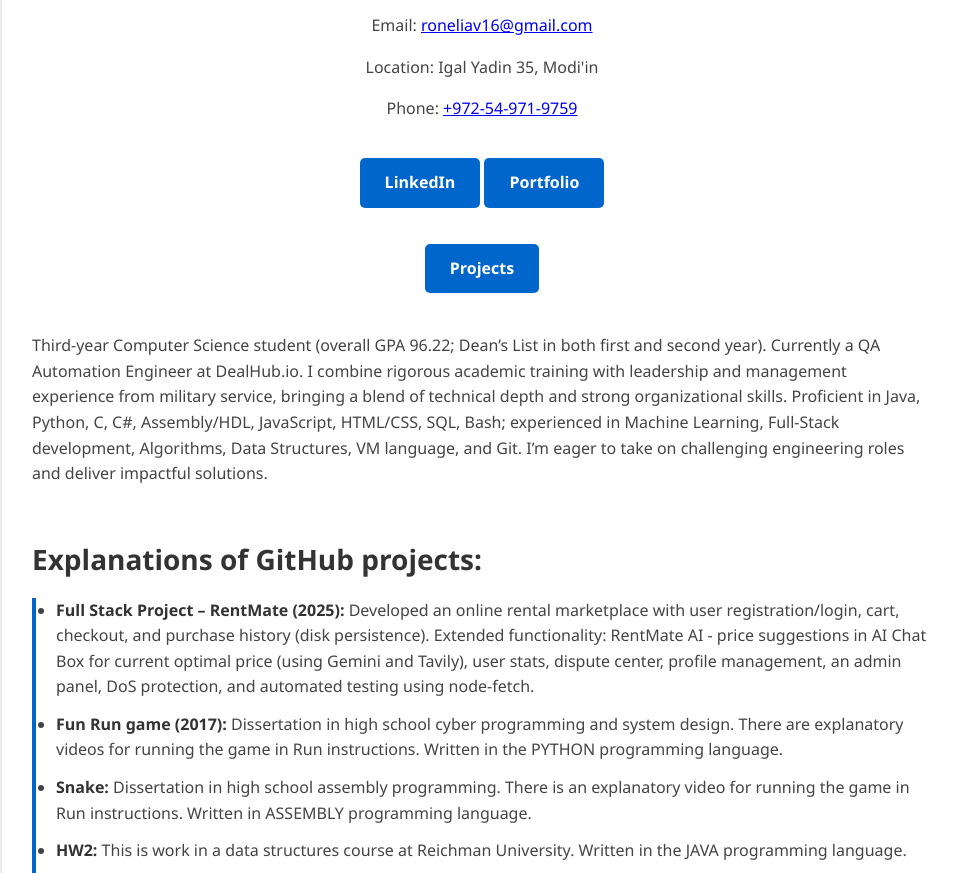
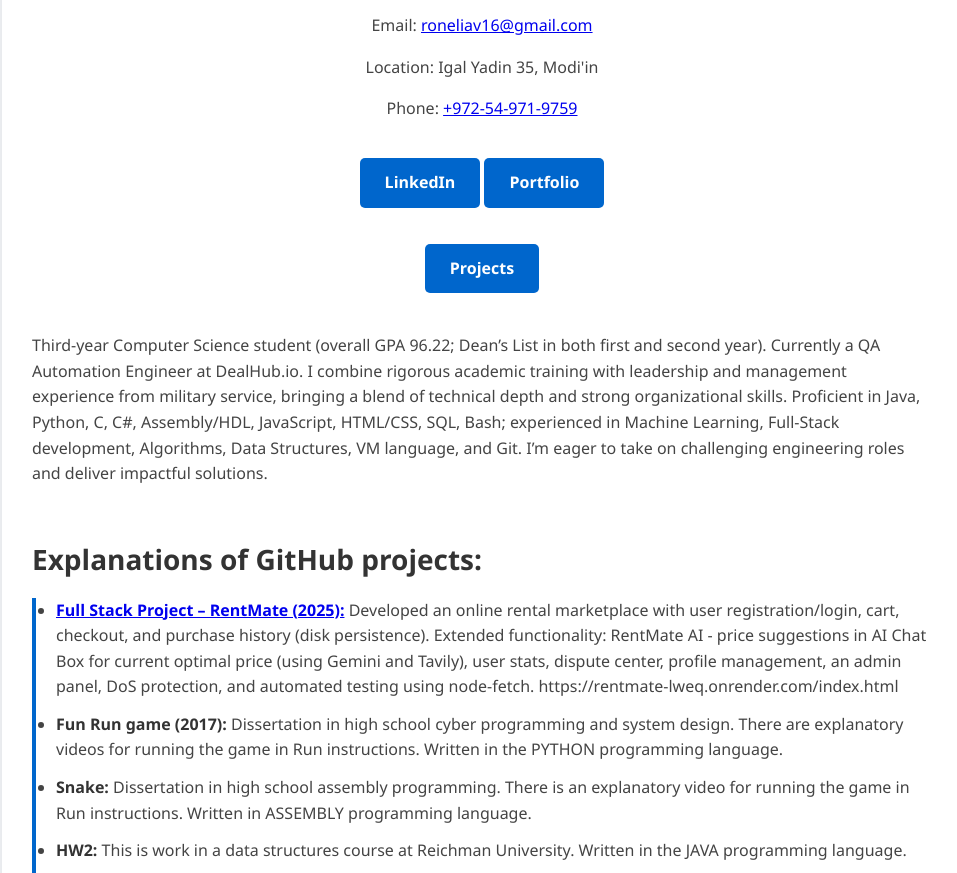
Before and after one commit to roneliav16/Resume, a plain HTML site: page index.html in a window 1280 px wide. Shown: the part 182-1055 px from the top of the page, without its empty margins (158-1115 px from the left). Drawn offline with Linux system fonts and the light colour scheme.

Commit message:
Update index.html

```diff
--- a/index.html
+++ b/index.html
@@ -38,7 +38,7 @@
         <section id="github-projects" class="section">
             <h2>Explanations of GitHub projects:</h2>
             <ul>
-                <li><strong>Full Stack Project – RentMate (2025):</strong> Developed an online rental marketplace with user registration/login, cart, checkout, and purchase history (disk persistence). Extended functionality:  RentMate AI - price suggestions in AI Chat Box for current optimal price (using Gemini and Tavily), user stats, dispute center, profile management, an admin panel, DoS protection, and automated testing using node-fetch.</li>
+                <li><strong><a href="https://github.com/roneliav16/RentMate" target="_blank">Full Stack Project – RentMate (2025):</a></strong> Developed an online rental marketplace with user registration/login, cart, checkout, and purchase history (disk persistence). Extended functionality:  RentMate AI - price suggestions in AI Chat Box for current optimal price (using Gemini and Tavily), user stats, dispute center, profile management, an admin panel, DoS protection, and automated testing using node-fetch. https://rentmate-lweq.onrender.com/index.html</li>
                 <li><strong>Fun Run game (2017):</strong> Dissertation in high school cyber programming and system design. There are explanatory videos for running the game in Run instructions. Written in the PYTHON programming language.</li>
                 <li><strong>Snake:</strong> Dissertation in high school assembly programming. There is an explanatory video for running the game in Run instructions. Written in ASSEMBLY programming language.</li>
                 <li><strong>HW2:</strong> This is work in a data structures course at Reichman University. Written in the JAVA programming language.</li>
```
